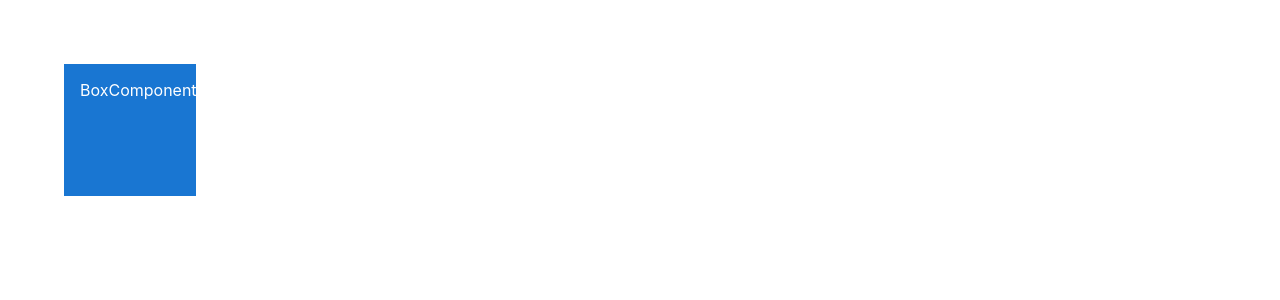
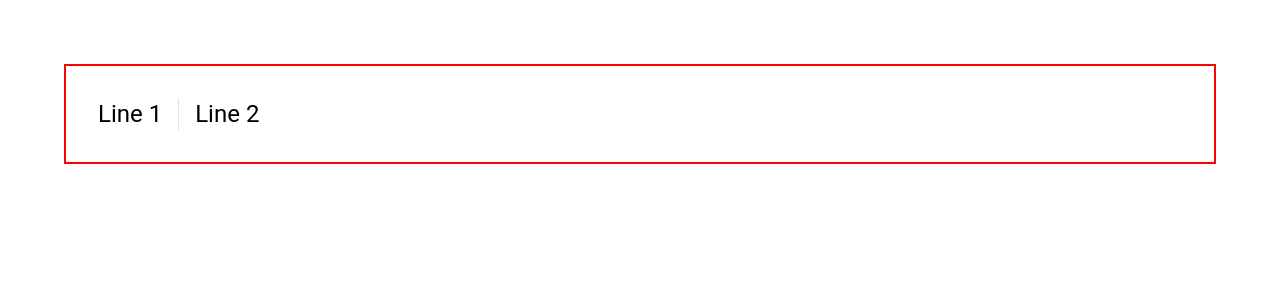
Before and after one commit to tehaamhashmi7/Everything-in-Material-UI, a React (Create React App) app: page / in a window 1280 px wide. Shown: the top 300 px of the page. Built offline with nearby package versions, Linux system fonts and the light colour scheme.

Commit message:
Stack Component

```diff
--- a/src/App.tsx
+++ b/src/App.tsx
@@ -12,6 +12,7 @@ import Switches from './components/7-Switches';
 import Ratings from './components/8-Ratings';
 import Autocompleted from './components/9-Autocomplete';
 import BoxComponent from './components/10-BoxComponent';
+import StackComponent from './components/11-StackComponent';
 
 function App() {
   return (
@@ -25,7 +26,8 @@ function App() {
       {/* <Switches /> */}
       {/* <Ratings /> */}
       {/* <Autocompleted /> */}
-      <BoxComponent />
+      {/* <BoxComponent /> */}
+      <StackComponent />
     </div>
   );
 }
--- /dev/null
+++ b/src/components/11-StackComponent.tsx
@@ -0,0 +1,22 @@
+import { Directions } from '@mui/icons-material'
+import { Divider, Stack, Typography } from '@mui/material'
+import React from 'react'
+
+function StackComponent() {
+  return (
+    <Stack sx={{
+        border: '2px solid red'
+
+    }}
+    direction='row'
+    spacing={2}
+    divider={<Divider orientation='vertical' flexItem />}
+    p={4}
+    >
+        <Typography variant='h5'>Line 1</Typography>
+        <Typography variant='h5'>Line 2</Typography>
+    </Stack>
+  )
+}
+
+export default StackComponent
```
